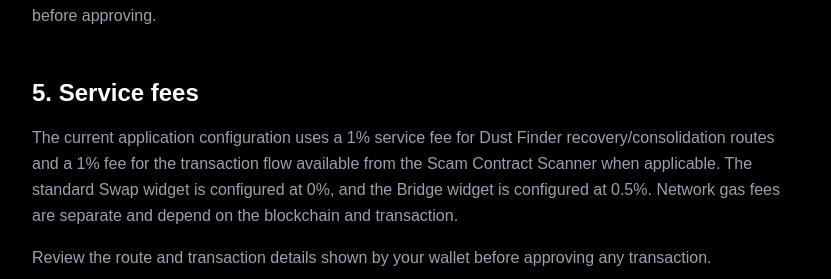
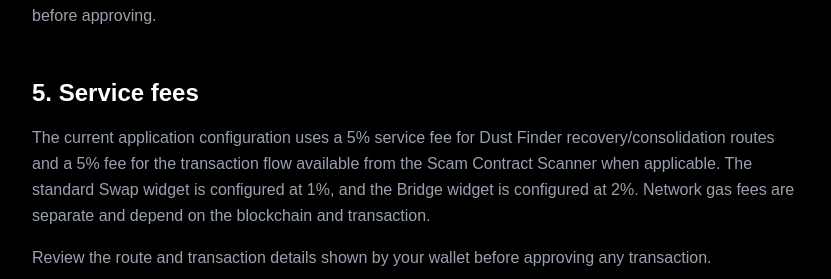
Before and after one commit to jrsergiogit/dust-sweeper-tool, a Next.js app: page /security in a window 1280 px wide. Shown: the part 1827-2106 px from the top of the page, without its empty margins (224-1055 px from the left). Built offline with nearby package versions, Linux system fonts and the light colour scheme.

Commit message:
Update LI.FI commission fees

```diff
--- a/app/blog/dust-sweeper-vs-revoke-cash/page.tsx
+++ b/app/blog/dust-sweeper-vs-revoke-cash/page.tsx
@@ -52,8 +52,8 @@ export default function BlogArticle() {
           </p>
 
           <ul className="list-disc pl-6 space-y-4 text-gray-400">
-            <li><strong>Multi-Chain Consolidation:</strong> Move assets from 20 networks to 1 in one click.</li>
-            <li><strong>Smart Risk Scoring:</strong> Identify if a token is "Dust" or a "Malicious Honeypot".</li>
+            <li><strong>Multi-Chain Recovery:</strong> Discover balances on the 7 networks currently queried by Dust Finder, then use LI.FI-supported swap, bridge, and recovery routes when available.</li>
+            <li><strong>Token Risk Signals:</strong> Review automated GoPlus security indicators separately from balance discovery and transaction execution.</li>
             <li><strong>Gas Optimization:</strong> Compare route costs before recovering dust, with final fees shown in the transaction flow.</li>
           </ul>
 
--- a/app/page.tsx
+++ b/app/page.tsx
@@ -730,7 +730,7 @@ export default function AppPortal() {
         order: 'CHEAPEST',
         slippage: '0.005',
         integrator: 'DustSweeper',
-        fee: '0.01',
+        fee: '0.05',
         referrer: MY_WALLET,
         maxPriceImpact: '0.15',
         skipSimulation: 'false',
@@ -938,7 +938,7 @@ export default function AppPortal() {
 
     return {
       integrator: 'DustSweeper',
-      fee: 0.01,
+      fee: 0.05,
       referrer: MY_WALLET,
       exchanges: { deny: ['nordstern', ...failedRouteTools.exchanges] },
       bridges: failedRouteTools.bridges.length ? { deny: failedRouteTools.bridges } : undefined,
@@ -965,9 +965,9 @@ export default function AppPortal() {
       disabledUI: ['walletHeader', 'appearance', 'poweredBy'],
     };
   }, [selectedRecoveryToken, failedRouteTools]);
-  const safetyBuyConfig = useMemo(() => ({ integrator: 'DustSweeper', fee: 0.01, referrer: MY_WALLET, exchanges: { deny: ['nordstern'] }, toChain: safetyResult?.detectedChain ? parseInt(safetyResult.detectedChain) : 56, toToken: tokenToScan, appearance: 'dark' as const, variant: 'compact' as const, theme: { palette: { primary: { main: '#8B5CF6' }, background: { paper: '#121215', default: '#09090b' } } } }), [tokenToScan, safetyResult]);
-  const swapConfig = useMemo(() => ({ integrator: 'DustSweeper', referrer: MY_WALLET, fee: 0.00, exchanges: { deny: ['nordstern'] }, appearance: 'dark' as const, variant: 'main' as const, subvariant: 'split' as const, subvariantOptions: { split: 'swap' as const }, fromChain: 56, toChain: 56, fromToken: '0x0000000000000000000000000000000000000000', toToken: '0x0E09FaBB73Bd3Ade0a17ECC321fD13a19e81cE82', fromAmount: 0.01, slippage: 0.03, routePriority: 'CHEAPEST' as const, theme: { palette: { primary: { main: '#8B5CF6' }, background: { paper: '#121215', default: '#09090b' } } }, disabledUI: ['walletHeader', 'appearance', 'poweredBy'] }), []);
-  const bridgeConfig = useMemo(() => ({ integrator: 'DustSweeper_Bridge', fee: 0.005, referrer: MY_WALLET, exchanges: { deny: ['nordstern'] }, appearance: 'dark' as const, variant: 'main' as const, subvariant: 'split' as const, subvariantOptions: { split: 'bridge' as const }, theme: { palette: { primary: { main: '#8B5CF6' }, background: { paper: '#121215', default: '#09090b' } } }, disabledUI: ['walletHeader', 'appearance', 'poweredBy'] }), []);
+  const safetyBuyConfig = useMemo(() => ({ integrator: 'DustSweeper', fee: 0.05, referrer: MY_WALLET, exchanges: { deny: ['nordstern'] }, toChain: safetyResult?.detectedChain ? parseInt(safetyResult.detectedChain) : 56, toToken: tokenToScan, appearance: 'dark' as const, variant: 'compact' as const, theme: { palette: { primary: { main: '#8B5CF6' }, background: { paper: '#121215', default: '#09090b' } } } }), [tokenToScan, safetyResult]);
+  const swapConfig = useMemo(() => ({ integrator: 'DustSweeper', referrer: MY_WALLET, fee: 0.01, exchanges: { deny: ['nordstern'] }, appearance: 'dark' as const, variant: 'main' as const, subvariant: 'split' as const, subvariantOptions: { split: 'swap' as const }, fromChain: 56, toChain: 56, fromToken: '0x0000000000000000000000000000000000000000', toToken: '0x0E09FaBB73Bd3Ade0a17ECC321fD13a19e81cE82', fromAmount: 0.01, slippage: 0.03, routePriority: 'CHEAPEST' as const, theme: { palette: { primary: { main: '#8B5CF6' }, background: { paper: '#121215', default: '#09090b' } } }, disabledUI: ['walletHeader', 'appearance', 'poweredBy'] }), []);
+  const bridgeConfig = useMemo(() => ({ integrator: 'DustSweeper_Bridge', fee: 0.02, referrer: MY_WALLET, exchanges: { deny: ['nordstern'] }, appearance: 'dark' as const, variant: 'main' as const, subvariant: 'split' as const, subvariantOptions: { split: 'bridge' as const }, theme: { palette: { primary: { main: '#8B5CF6' }, background: { paper: '#121215', default: '#09090b' } } }, disabledUI: ['walletHeader', 'appearance', 'poweredBy'] }), []);
 
   const tabs = [
     { id: 'finder', label: 'Dust Finder', icon: '🧹' },
--- a/app/security/page.tsx
+++ b/app/security/page.tsx
@@ -177,11 +177,11 @@ export default function SecurityPage() {
             </h2>
             <div className="text-gray-400 leading-relaxed space-y-4">
               <p>
-                The current application configuration uses a 1% service fee for
-                Dust Finder recovery/consolidation routes and a 1% fee for the
+                The current application configuration uses a 5% service fee for
+                Dust Finder recovery/consolidation routes and a 5% fee for the
                 transaction flow available from the Scam Contract Scanner when
-                applicable. The standard Swap widget is configured at 0%, and
-                the Bridge widget is configured at 0.5%. Network gas fees are
+                applicable. The standard Swap widget is configured at 1%, and
+                the Bridge widget is configured at 2%. Network gas fees are
                 separate and depend on the blockchain and transaction.
               </p>
               <p>
--- a/app/terms/page.tsx
+++ b/app/terms/page.tsx
@@ -34,10 +34,10 @@ export default function TermsPage() {
             <div className="text-gray-400 space-y-4">
               <p>By using this tool, you acknowledge and agree to the following fee structure:</p>
               <ul className="list-disc pl-5 space-y-2">
-                <li><strong>Dust recovery / consolidation:</strong> A <strong>1%</strong> service fee is configured for recovery and consolidation routes.</li>
-                <li><strong>Scam Contract Scanner transaction flow:</strong> A <strong>1%</strong> service fee is configured when that transaction flow is used.</li>
-                <li><strong>Standard Swap:</strong> The current Swap widget is configured with a <strong>0%</strong> service fee.</li>
-                <li><strong>Bridge:</strong> The current Bridge widget is configured with a <strong>0.5%</strong> service fee.</li>
+                <li><strong>Dust recovery / consolidation:</strong> A <strong>5%</strong> service fee is configured for recovery and consolidation routes.</li>
+                <li><strong>Scam Contract Scanner transaction flow:</strong> A <strong>5%</strong> service fee is configured when that transaction flow is used.</li>
+                <li><strong>Standard Swap:</strong> The current Swap widget is configured with a <strong>1%</strong> service fee.</li>
+                <li><strong>Bridge:</strong> The current Bridge widget is configured with a <strong>2%</strong> service fee.</li>
                 <li><strong>Network Fees (Gas):</strong> You are responsible for paying the network “gas” fees. If your balance is too small to cover the gas fee, the transaction may fail or no route may be available.</li>
               </ul>
             </div>
```
Also changed, not shown: 2 other files (tests, documents, lock files or other folders).
